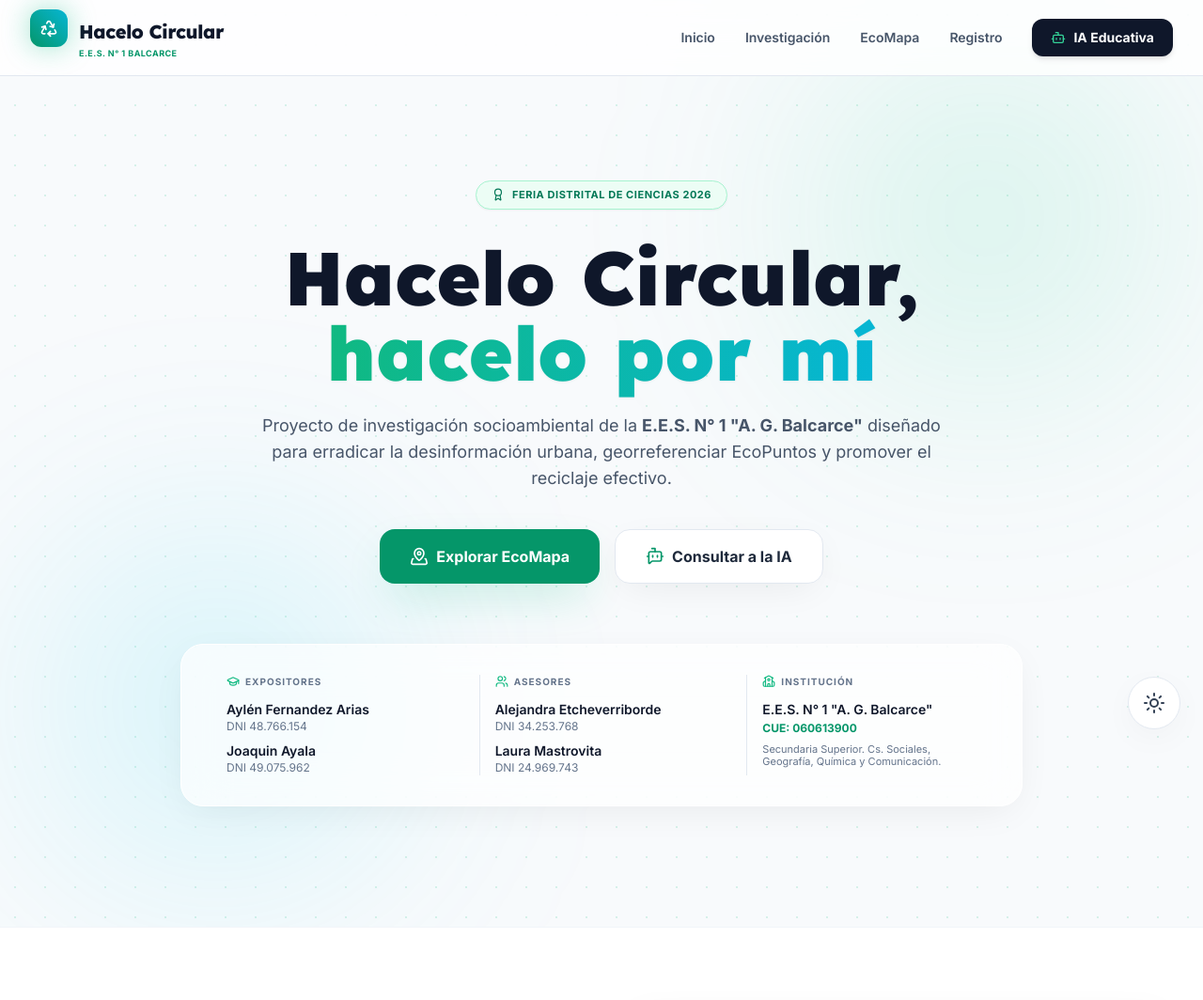
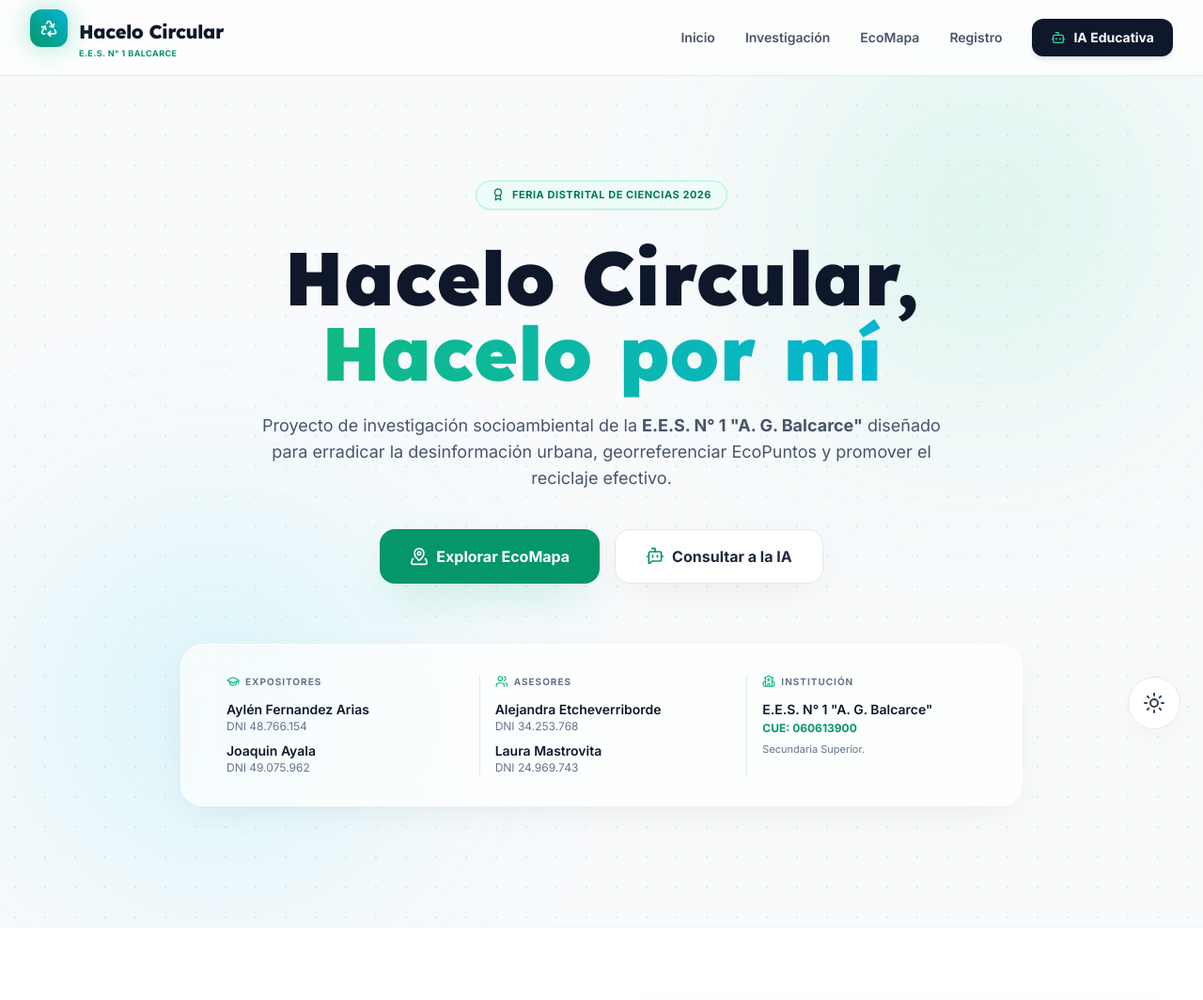
Before and after one commit to RIPLenci/Hacelo-por-mi, a plain HTML site: page index.html in a window 1280 px wide. Shown: the top 1064 px of the page at 94% size. Drawn offline with nearby package versions, Linux system fonts and the light colour scheme.

Commit message:
Update index.html

```diff
--- a/index.html
+++ b/index.html
@@ -3,7 +3,7 @@
 <head>
     <meta charset="UTF-8">
     <meta name="viewport" content="width=device-width, initial-scale=1.0, maximum-scale=1.0, user-scalable=no">
-    <title>Hacelo Circular | Proyecto Oficial E.E.S. N° 1 Balcarce</title>
+    <title>Hacelo Circular | Hacelo por Mi E.E.S. N° 1 Balcarce</title>
 
     <!-- Tailwind CSS -->
     <script src="https://cdn.tailwindcss.com"></script>
@@ -171,7 +171,7 @@
 
             <h1 data-aos="zoom-in" data-aos-delay="100" class="text-4xl sm:text-6xl md:text-7xl lg:text-[5rem] font-display font-black text-slate-900 dark:text-white leading-tight mb-6">
                 Hacelo Circular,<br>
-                <span class="text-transparent bg-clip-text bg-gradient-to-r from-brand-500 to-cyan-500 drop-shadow-sm">hacelo por mí</span>
+                <span class="text-transparent bg-clip-text bg-gradient-to-r from-brand-500 to-cyan-500 drop-shadow-sm">Hacelo por mí</span>
             </h1>
 
             <p data-aos="fade-up" data-aos-delay="200" class="text-sm sm:text-base md:text-lg text-slate-600 dark:text-slate-400 leading-relaxed max-w-3xl mx-auto px-4">
@@ -209,7 +209,7 @@
                         <p class="text-[10px] text-slate-500 dark:text-slate-400 font-bold uppercase tracking-widest mb-3 flex items-center gap-1.5"><i data-lucide="school" class="w-3.5 h-3.5 text-brand-500"></i> Institución</p>
                         <p class="text-sm font-semibold text-slate-900 dark:text-white">E.E.S. N° 1 "A. G. Balcarce"</p>
                         <p class="text-xs font-bold text-brand-600 dark:text-brand-400 mb-2 mt-0.5">CUE: 060613900</p>
-                        <p class="text-[11px] text-slate-500 leading-tight">Secundaria Superior. Cs. Sociales, Geografía, Química y Comunicación.</p>
+                        <p class="text-[11px] text-slate-500 leading-tight">Secundaria Superior.</p>
                     </div>
                 </div>
             </div>
```
